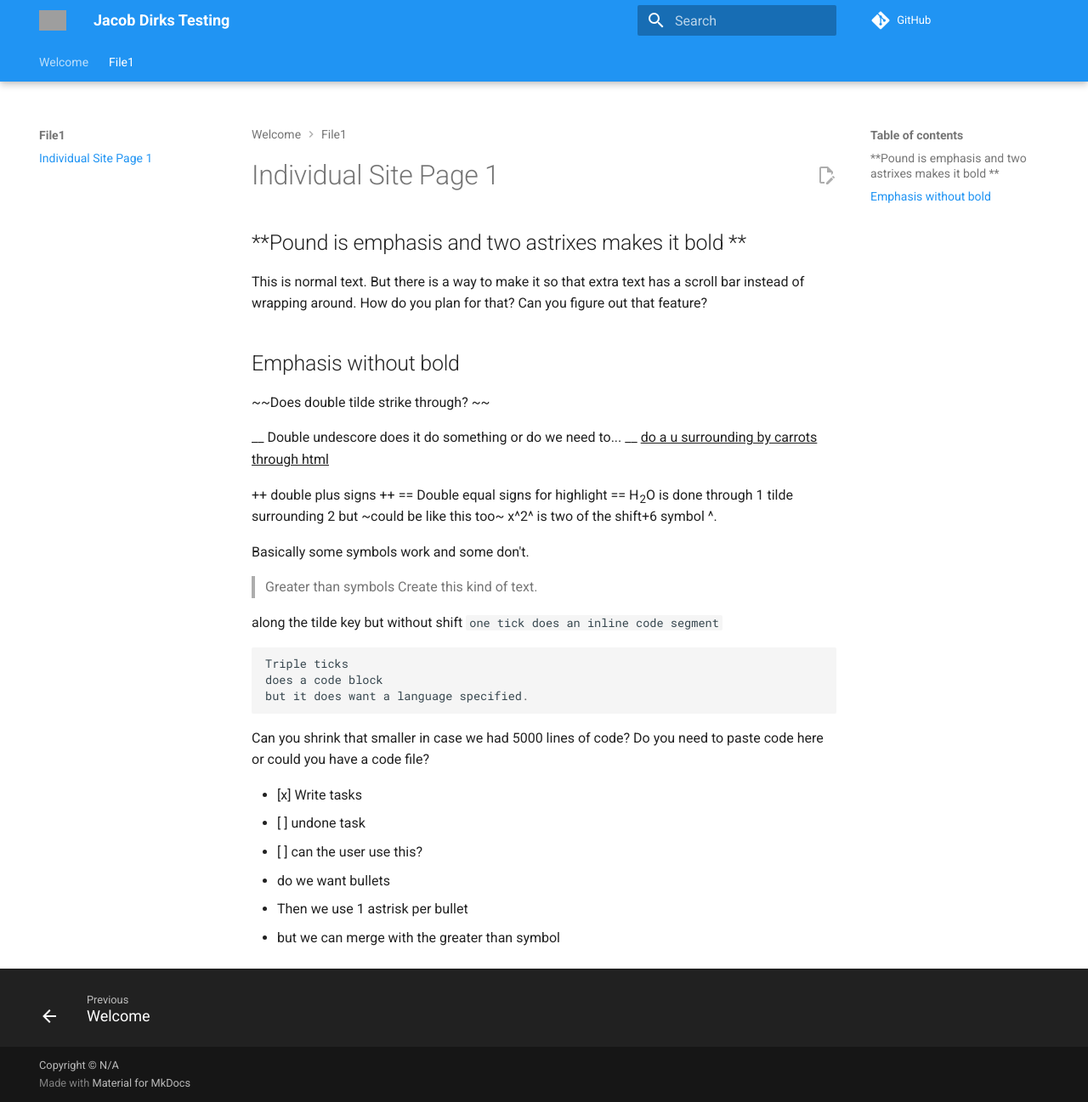
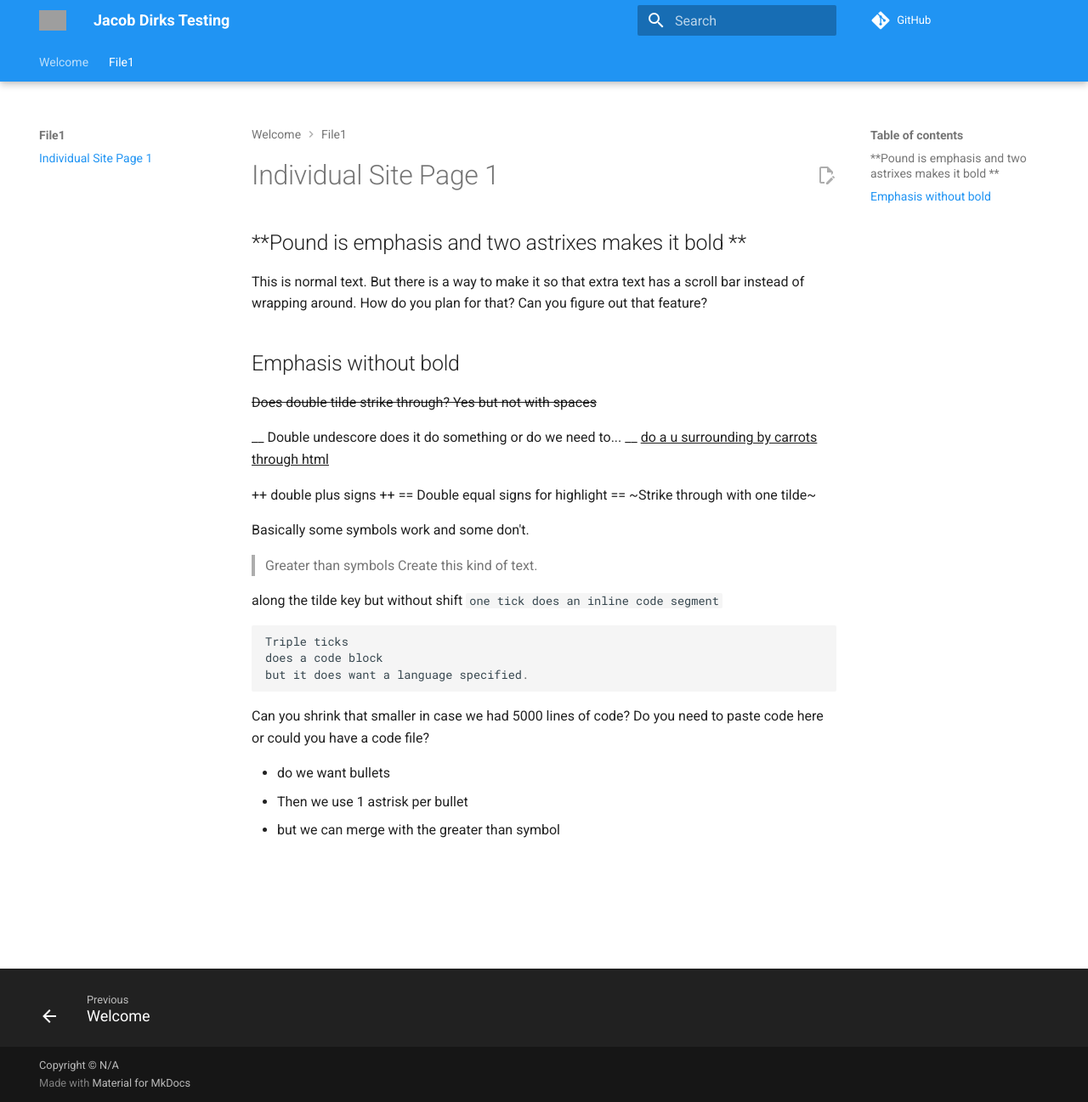
Before and after one commit to JacobDirks/testSite.github.io, an MkDocs documentation site: the page built from docs/File1/01_file1.md, in a window 1280 px wide and 1297 px high. Shown: the whole window at 85% size. Built offline with MkDocs 1.6.1 and Material for MkDocs 9.7.7, drawn with Linux system fonts in a browser that asks for light colours; comment, search, counter and statistics services are not loaded; grey boxes are pictures that could not be loaded.

Commit message:
Update 01_file1.md fix wrong elements

```diff
--- a/docs/File1/01_file1.md
+++ b/docs/File1/01_file1.md
@@ -11,15 +11,14 @@ This is normal text. But there is a way to make it so that extra text has a scro
 
 ## Emphasis without bold
 
-~~Does double tilde strike through? ~~
+~~Does double tilde strike through? Yes but not with spaces~~
 
 __ Double undescore does it do something or do we need to... __
 <u> do a u surrounding by carrots through html </u>
 
 ++ double plus signs ++
 == Double equal signs for highlight ==
-H~2~O is done through 1 tilde surrounding 2 but ~could be like this too~
-x^2^ is two of the shift+6 symbol ^.
+~Strike through with one tilde~
 
 Basically some symbols work and some don't.
 
@@ -37,10 +36,6 @@ but it does want a language specified.
 Can you shrink that smaller in case we had 5000 lines of code?
 Do you need to paste code here or could you have a code file?
 
-- [x] Write tasks
-- [ ] undone task
-- [ ] can the user use this?
-
 * do we want bullets
 * Then we use 1 astrisk per bullet
 * but we can merge with the greater than symbol
```
